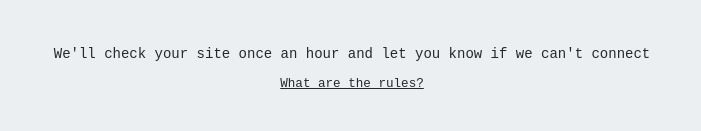
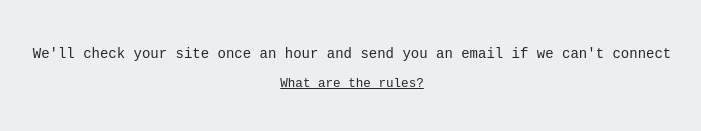
Before and after one commit to neefrehman/isyoursiteonline, a website: page index.html in a window 1280 px wide. Both pictures are taken after a click on the element "The small print". Shown: the part 288-419 px from the top of the page, without its empty margins (288-989 px from the left). Drawn offline with Linux system fonts and the light colour scheme.

Commit message:
copy change

```diff
--- a/index.html
+++ b/index.html
@@ -31,7 +31,7 @@
     <div class="description">
       <p class="details1"> Enter your email and website and we'll let you know if your site goes down </p>
       <p class="next1"> <a href="">The small print</a> </p>
-      <p class="details2"> We'll check your site once an hour and let you know if we can't connect </p>
+      <p class="details2"> We'll check your site once an hour and send you an email if we can't connect </p>
       <p class="next2"> <a href="">What are the rules?</a> </p>
       <p class="details3"> One watched domain per email address (new ones will be overwritten) </p>
       <p class="next3"> <a href="">More...</a> </p>
```
